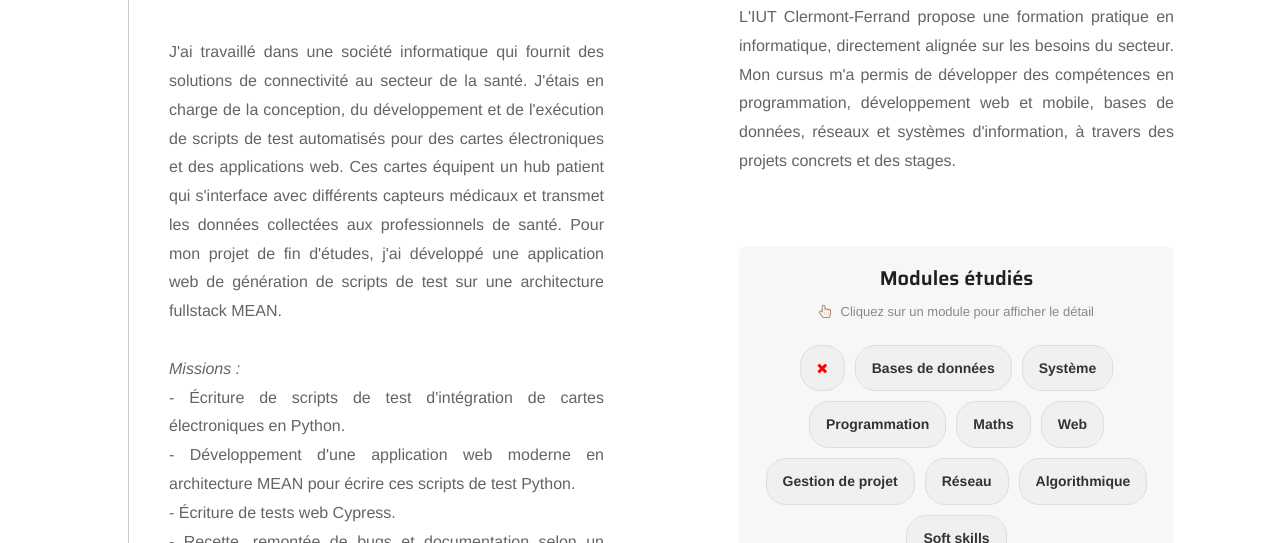
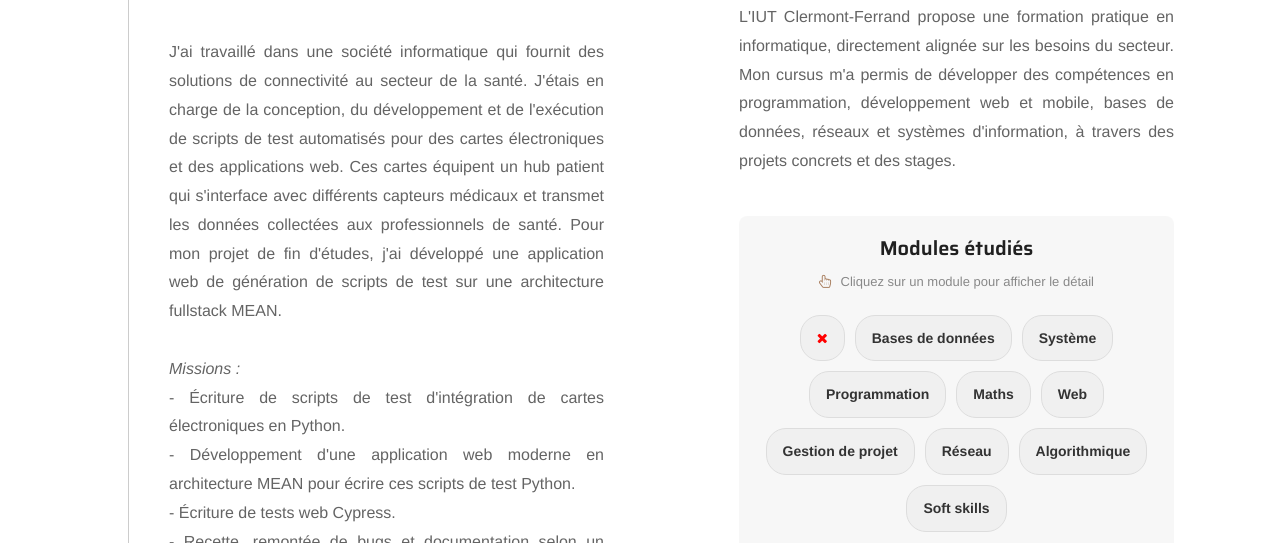
Before and after one commit to Clement-Torti/portfolio2, a PHP site: page /index.html in a window 1280 px wide. Shown: the part 5957-6500 px from the top of the page. Run offline with PHP 8.4, Linux system fonts and the light colour scheme; some libraries are stand-ins or nearby versions.

Commit message:
fix vertical space

```diff
--- a/css/sections/experience.css
+++ b/css/sections/experience.css
@@ -8,6 +8,21 @@
    underneath it. */
 .d_timeline-item>a>img {
     margin-left: 40px;
+}
+
+/* "My Resume" and "About me" both carry the theme's 90px of section padding, and the last
+   timeline entry adds its own 40px, so 220px of blank space piled up between the end of the
+   timelines and the profile photo. css/base/responsive.css tightens this further on phones. */
+#section-resume {
+    padding-bottom: 30px;
+}
+
+#section-about {
+    padding-top: 50px;
+}
+
+#section-resume .d_timeline-item:last-child .d_timeline-text {
+    padding-bottom: 10px;
 }
 
 @media only screen and (max-width: 767px) {
```
